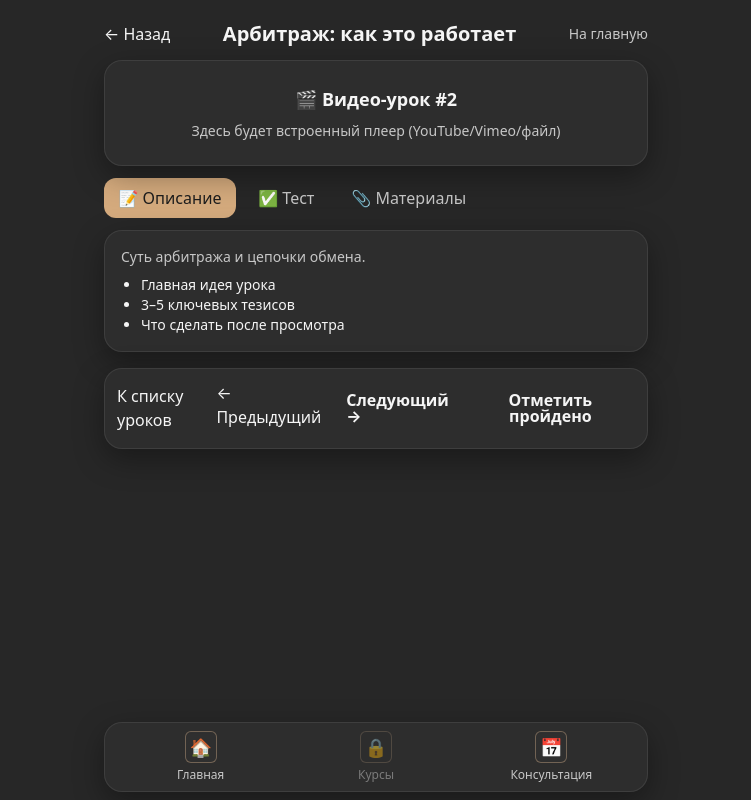
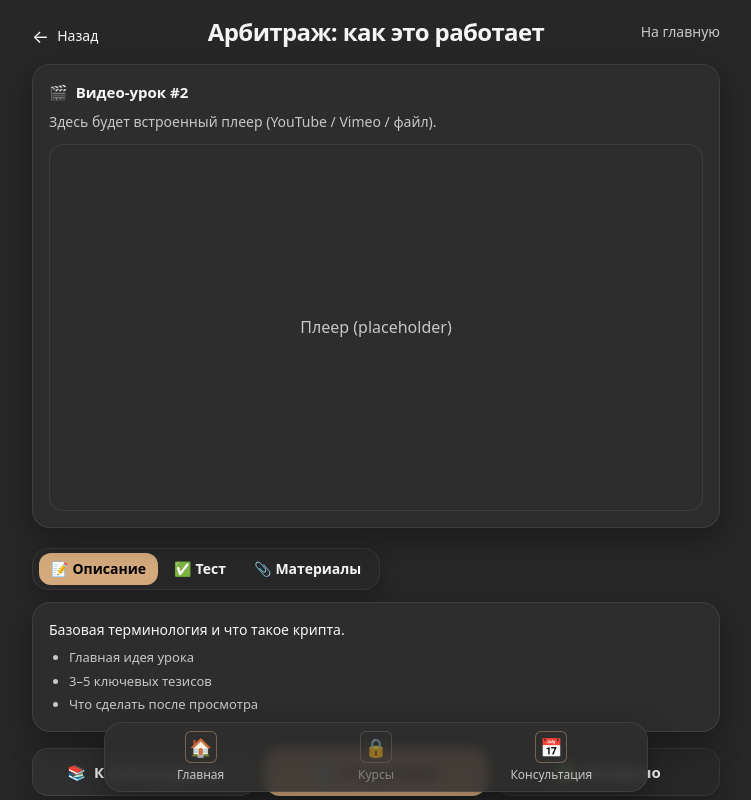
Before and after one commit to marselcrypto01/miniapp, a Next.js app: page /lesson/2 in a window 1280 px wide. Shown: the whole page, without its empty margins (264-1015 px from the left). Built offline with nearby package versions, Linux system fonts and the light colour scheme; no server answers; the database is empty.

Commit message:
fix: обновил миниаппку (детекция Telegram, PresenceClient, admin)

```diff
--- a/app/lesson/[id]/page.tsx
+++ b/app/lesson/[id]/page.tsx
@@ -1,172 +1,115 @@
-// app/lesson/[id]/page.tsx
 'use client';
 
-import React, { use, useEffect, useMemo, useState } from 'react';
-import Link from 'next/link';
-import PresenceClient from '@/components/PresenceClient';
-import { getLessonById } from '@/lib/lessons';
-import { getUserProgress, saveUserProgress } from '@/lib/db';
+import React, { useMemo, useState } from 'react';
+import { useParams, useRouter } from 'next/navigation';
 
-type Progress = { lesson_id: number; status: 'completed' | 'pending' };
+// простая мапа заголовков (замените на ваши данные при необходимости)
+const TITLES: Record<number, string> = {
+  1: 'Крипта простыми словами',
+  2: 'Арбитраж: как это работает',
+  3: 'Риски, мифы и страхи',
+  4: 'Главные ошибки новичков',
+  5: 'Итог: как двигаться дальше',
+  6: 'Дополнительные материалы',
+};
+
 type TabKey = 'desc' | 'test' | 'materials';
 
-// тот же uid, что использует PresenceClient/Home
-const UID_KEY = 'presence_uid';
-function getClientUid(): string {
-  try {
-    let uid = localStorage.getItem(UID_KEY);
-    if (!uid) {
-      uid =
-        (typeof crypto !== 'undefined' && 'randomUUID' in crypto)
-          ? crypto.randomUUID()
-          : Math.random().toString(36).slice(2) + Date.now().toString(36);
-      localStorage.setItem(UID_KEY, uid);
-    }
-    return uid;
-  } catch {
-    return 'anonymous';
-  }
-}
-
-export default function LessonPage({ params }: { params: Promise<{ id: string }> }) {
-  const { id } = use(params); // Next 15: params — Promise
-  const idNum = Number(id);
-
-  const meta = getLessonById(idNum);
-  const hasTest = !!meta?.hasTest;
-
-  const tabs = useMemo<TabKey[]>(
-    () => (hasTest ? ['desc', 'test', 'materials'] : ['desc', 'materials']),
-    [hasTest]
-  );
+export default function LessonPage() {
+  const router = useRouter();
+  const params = useParams<{ id: string }>();
+  const id = Number(params?.id ?? 1);
 
   const [tab, setTab] = useState<TabKey>('desc');
-  const [progress, setProgress] = useState<Progress[]>([]);
-  const [saving, setSaving] = useState(false);
 
-  // строгий parse из LS
-  function readProgressLS(): Progress[] {
-    try {
-      const raw = localStorage.getItem('progress');
-      if (!raw) return [];
-      const arr = JSON.parse(raw);
-      if (!Array.isArray(arr)) return [];
-      return arr
-        .map((r: any) => {
-          const lesson_id = Number(r?.lesson_id);
-          const status: Progress['status'] = r?.status === 'completed' ? 'completed' : 'pending';
-          return Number.isFinite(lesson_id) ? { lesson_id, status } : null;
-        })
-        .filter(Boolean) as Progress[];
-    } catch {
-      return [];
-    }
-  }
+  const title = useMemo(() => TITLES[id] || `Урок ${id}`, [id]);
 
-  // Загрузка прогресса: сначала из БД, иначе — из LS
-  useEffect(() => {
-    const uid = getClientUid();
-    (async () => {
-      try {
-        const rows = await getUserProgress(uid);
-        if (rows && rows.length) {
-          const arr: Progress[] = rows.map((r) => ({
-            lesson_id: Number(r.lesson_id),
-            status: r.status === 'completed' ? 'completed' : 'pending',
-          }));
-          setProgress(arr);
-          try {
-            localStorage.setItem('progress', JSON.stringify(arr));
-          } catch {}
-          return;
-        }
-      } catch {
-        // ignore
-      }
-      setProgress(readProgressLS());
-    })();
-    // eslint-disable-next-line react-hooks/exhaustive-deps
-  }, [idNum]);
-
-  const isCompleted = progress.some((p) => p.lesson_id === idNum && p.status === 'completed');
-
-  // Отметить как пройдено (LS + БД, без повторного чтения из LS)
-  const markCompleted = async () => {
-    const uid = getClientUid();
-
-    let next: Progress[] = [];
-    setProgress((prev) => {
-      const exists = prev.find((p) => p.lesson_id === idNum);
-      next = exists
-        ? prev.map((p) => (p.lesson_id === idNum ? { ...p, status: 'completed' as const } : p))
-        : [...prev, { lesson_id: idNum, status: 'completed' as const }];
-
-      try {
-        localStorage.setItem('progress', JSON.stringify(next));
-      } catch {}
-      return next;
-    });
-
-    setSaving(true);
-    try {
-      await saveUserProgress(uid, next);
-    } catch (e) {
-      // eslint-disable-next-line no-console
-      console.warn('save progress error', e);
-    } finally {
-      setSaving(false);
-    }
-  };
-
-  // соседние уроки
-  const prevId = idNum > 1 ? idNum - 1 : null;
-  const nextId = idNum < 6 ? idNum + 1 : null;
-
-  if (!meta) {
-    return (
-      <main className="mx-auto max-w-xl px-4 py-8">
-        <div className="glass rounded-xl p-6">Урок не найден</div>
-      </main>
-    );
-  }
+  const goBack = () => router.back();
+  const goHome = () => router.push('/');
+  const goNext = () => router.push(`/lesson/${id + 1}`);
 
   return (
-    <main className="mx-auto max-w-xl px-4 py-5">
-      <PresenceClient page="lesson" lessonId={idNum} activity={`Урок #${idNum} | вкладка: ${tab}`} />
+    <main className="mx-auto w-full max-w-[720px] px-4 py-4">
+      {/* ====== верхняя панель ====== */}
+      <header className="relative mb-4">
+        {/* левая кнопка «назад» */}
+        <button
+          onClick={goBack}
+          className="absolute left-0 top-1.5 inline-flex items-center gap-2 text-[var(--fg)]/85 hover:text-[var(--fg)]"
+        >
+          <span className="text-lg">←</span>
+          <span className="text-sm">Назад</span>
+        </button>
 
-      <div className="mb-3 flex items-center justify-between">
-        <Link href="/" className="btn--outline">← Назад</Link>
-        <div className="text-xl font-extrabold">{meta.title}</div>
-        <Link href="/" className="text-sm text-[var(--muted)]">На главную</Link>
+        {/* по центру — название урока */}
+        <div className="text-center">
+          <h1 className="text-xl sm:text-2xl font-extrabold tracking-tight">
+            {title}
+          </h1>
         </div>
 
-      {/* Видео */}
-      <div className="glass rounded-xl p-6 text-center">
-        <div className="text-lg font-semibold">🎬 Видео-урок #{idNum}</div>
-        <div className="mt-2 text-sm text-[var(--muted)]">Здесь будет встроенный плеер (YouTube/Vimeo/файл)</div>
+        {/* справа — на главную */}
+        <button
+          onClick={goHome}
+          className="absolute right-0 top-1.5 text-sm text-[var(--muted)] hover:text-[var(--fg)]"
+        >
+          На главную
+        </button>
+      </header>
+
+      {/* ====== блок видео/контента ====== */}
+      <section className="glass rounded-[18px] p-4 mb-3">
+        <div className="flex items-center gap-2 text-[15px] font-semibold">
+          <span>🎬</span>
+          <span>Видео-урок #{id}</span>
+        </div>
+        <p className="mt-2 text-[13px] sm:text-sm text-[var(--muted)]">
+          Здесь будет встроенный плеер (YouTube / Vimeo / файл).
+        </p>
+
+        <div className="mt-3 aspect-video w-full rounded-[14px] border border-[var(--border)] bg-[color-mix(in_oklab,var(--surface-2) 70%,transparent)] grid place-items-center text-[var(--muted)]">
+          Плеер (placeholder)
+        </div>
+      </section>
+
+      {/* ====== компактные табы ====== */}
+      <div
+        className="
+          mt-2 mb-3 inline-flex rounded-2xl border border-[var(--border)]
+          bg-[color-mix(in_oklab,var(--surface) 85%,transparent)] p-1 shadow-[0_6px_18px_rgba(0,0,0,.25)]
+        "
+      >
+        {[
+          { k: 'desc' as TabKey, label: 'Описание', icon: '📝' },
+          { k: 'test' as TabKey, label: 'Тест', icon: '✅' },
+          { k: 'materials' as TabKey, label: 'Материалы', icon: '📎' },
+        ].map((t) => {
+          const active = tab === t.k;
+          return (
+            <button
+              key={t.k}
+              onClick={() => setTab(t.k)}
+              className={[
+                'mx-0.5 px-3 py-1.5 rounded-xl text-sm font-semibold transition-colors',
+                active
+                  ? 'bg-[var(--brand)] text-black'
+                  : 'text-[var(--fg)]/85 hover:bg-[color-mix(in_oklab,var(--surface-2) 45%,transparent)]',
+              ].join(' ')}
+            >
+              <span className="mr-1">{t.icon}</span>
+              {t.label}
+            </button>
+          );
+        })}
       </div>
 
-      {/* Табы */}
-      <div className="mt-3 flex gap-2">
-        {tabs.map((t) => (
-          <button
-            key={t}
-            className={`tab ${tab === t ? 'tab--active' : ''}`}
-            onClick={() => setTab(t)}
-          >
-            {t === 'desc' && '📝 Описание'}
-            {t === 'test' && '✅ Тест'}
-            {t === 'materials' && '📎 Материалы'}
-          </button>
-        ))}
-      </div>
-
-      {/* Контент вкладок */}
-      <div className="mt-3 glass rounded-xl p-4">
+      {/* ====== контент табов ====== */}
       {tab === 'desc' && (
-          <div className="space-y-2">
-            <div className="text-sm text-[var(--muted)]">{meta.description || 'Описание урока'}</div>
-            <ul className="list-disc pl-5 text-sm">
+        <div className="glass rounded-[18px] p-4">
+          <p className="text-[14px] text-[var(--fg)]/90 mb-2">
+            Базовая терминология и что такое крипта.
+          </p>
+          <ul className="list-disc pl-5 space-y-1 text-[13px] text-[var(--muted)]">
             <li>Главная идея урока</li>
             <li>3–5 ключевых тезисов</li>
             <li>Что сделать после просмотра</li>
@@ -174,46 +117,74 @@ export default function LessonPage({ params }: { params: Promise<{ id: string }>
         </div>
       )}
 
-        {tab === 'test' && hasTest && (
-          <div className="space-y-2">
-            <div className="text-sm text-[var(--muted)]">Мини-тест (заглушка)</div>
-            <button className="btn-brand" onClick={markCompleted} disabled={saving || isCompleted}>
-              {isCompleted ? 'Пройдено' : saving ? 'Сохранение…' : 'Отметить как пройдено'}
-            </button>
+      {tab === 'test' && (
+        <div className="glass rounded-[18px] p-4">
+          <p className="text-[14px] text-[var(--fg)]/90">
+            Короткий тест по материалу: 3–5 вопросов с вариантами.
+          </p>
+          <p className="text-[12px] text-[var(--muted)] mt-1">Скоро 🔧</p>
         </div>
       )}
 
       {tab === 'materials' && (
-          <div className="text-sm text-[var(--muted)]">Ссылки, чек-листы, PDF — добавим позже</div>
+        <div className="glass rounded-[18px] p-4">
+          <p className="text-[14px] text-[var(--fg)]/90 mb-2">
+            Материалы к уроку:
+          </p>
+          <ul className="list-disc pl-5 space-y-1 text-[13px] text-[var(--muted)]">
+            <li>Ссылки на биржи и статьи</li>
+            <li>Шпаргалка / PDF</li>
+            <li>Чек-лист действий</li>
+          </ul>
+        </div>
       )}
+
+      {/* ====== блок действий (кнопки) ====== */}
+      <div className="mt-4 grid grid-cols-1 sm:grid-cols-3 gap-2">
+        <button
+          onClick={() => router.push('/')}
+          className="
+            inline-flex items-center justify-center gap-2 rounded-2xl px-4 py-3
+            border border-[var(--border)] bg-[var(--surface)]
+            shadow-[0_10px_26px_rgba(0,0,0,.25)]
+            hover:brightness-105 active:translate-y-[1px]
+            text-[15px] font-semibold
+          "
+        >
+          <span>📚</span>
+          <span>К списку уроков</span>
+        </button>
+
+        <button
+          onClick={goNext}
+          className="
+            inline-flex items-center justify-center gap-2 rounded-2xl px-4 py-3
+            bg-[var(--brand)] text-black
+            shadow-[0_10px_26px_rgba(0,0,0,.25)]
+            hover:brightness-105 active:translate-y-[1px]
+            text-[15px] font-extrabold
+          "
+        >
+          <span>➡️</span>
+          <span>Следующий</span>
+        </button>
+
+        <button
+          onClick={() => alert('Отметили как пройдено ✓')}
+          className="
+            inline-flex items-center justify-center gap-2 rounded-2xl px-4 py-3
+            border border-[var(--border)] bg-[color-mix(in_oklab,var(--surface-2) 70%,transparent)]
+            shadow-[0_10px_26px_rgba(0,0,0,.25)]
+            hover:brightness-105 active:translate-y-[1px]
+            text-[15px] font-semibold
+          "
+        >
+          <span>✅</span>
+          <span>Пройдено</span>
+        </button>
       </div>
 
-      {/* Нижняя панель — «красивые ячейки» */}
-      <div className="mt-4 glass rounded-xl p-3 flex items-center justify-between">
-        <Link href="/" className="btn--ghost">К списку уроков</Link>
-
-        <div className="flex gap-2">
-          {prevId && (
-            <Link className="btn--outline" href={`/lesson/${prevId}`}>
-              ← Предыдущий
-            </Link>
-          )}
-          {nextId && (
-            <Link className="btn" href={`/lesson/${nextId}`}>
-              Следующий →
-            </Link>
-          )}
-        </div>
-
-        <button
-          className={`btn ${isCompleted ? 'opacity-70 cursor-default' : ''}`}
-          onClick={markCompleted}
-          disabled={isCompleted || saving}
-          title={isCompleted ? 'Урок уже отмечен' : 'Отметить урок как пройденный'}
-        >
-          {isCompleted ? 'Пройдено' : saving ? 'Сохранение…' : 'Отметить пройдено'}
-        </button>
-      </div>
+      <div className="h-24" />
     </main>
   );
 }
```
Lines whose indentation alone changed are shown as unchanged.
